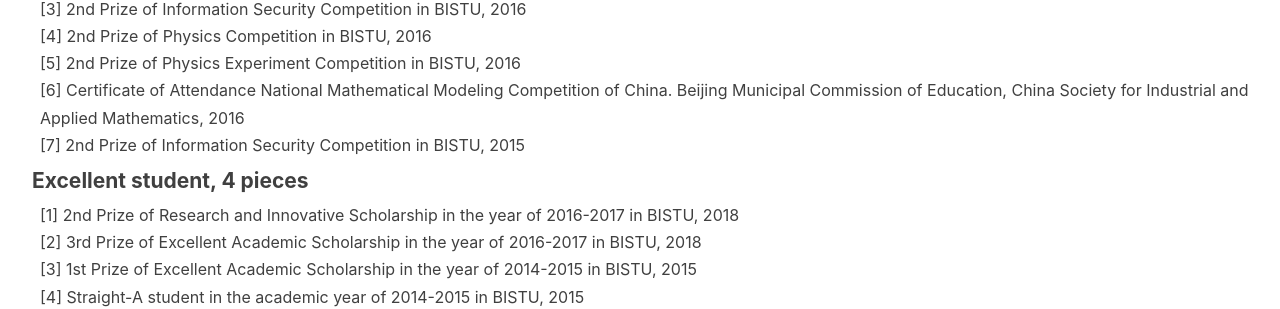
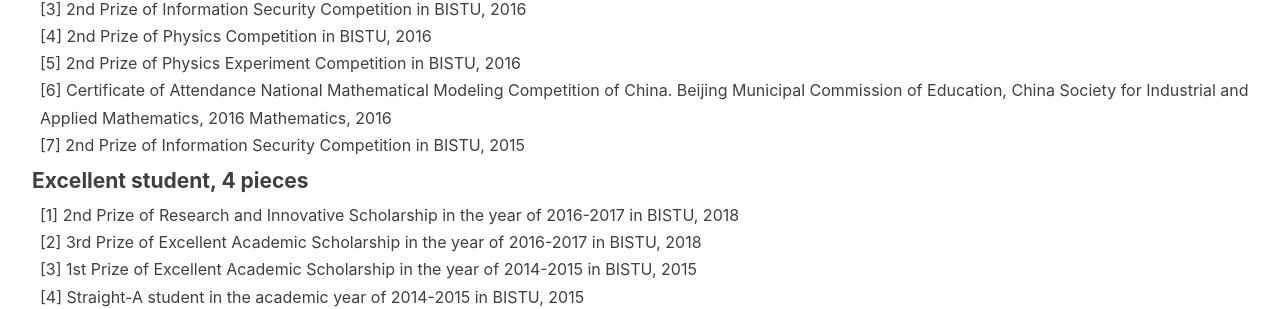
Before and after one commit to wangzh3/wangzh3.github.io, a Jekyll site: the page built from tags.html, in a window 1280 px wide. Shown: the part 767-1076 px from the top of the page. Built offline with Jekyll 4.4.1, drawn with Linux system fonts in a browser that asks for light colours; nearby versions of some CDN libraries; comment, search, counter and statistics services are not loaded.

Commit message:
Update tags.html

```diff
--- a/tags.html
+++ b/tags.html
@@ -40,8 +40,8 @@
         <li>[3]	2nd Prize of Information Security Competition in BISTU, 2016</li>
         <li>[4]	2nd Prize of Physics Competition in BISTU, 2016</li>
         <li>[5]	2nd Prize of Physics Experiment Competition in BISTU, 2016</li>
-        <li>[6]	Certificate of Attendance National Mathematical Modeling Competition of China. Beijing Municipal Commission of Education, China Society for Industrial and Applied Mathematics, 2016</li>
-        <!--<span style="display:block;text-indent:1.5em;">Mathematics, 2016</span></li>-->
+        <li>[6]	Certificate of Attendance National Mathematical Modeling Competition of China. Beijing Municipal Commission of Education, China Society for Industrial and Applied Mathematics, 2016
+        <span style="text-indent:1.5em;">Mathematics, 2016</span></li>
         <li>[7]	2nd Prize of Information Security Competition in BISTU, 2015</li>
     </ul>
 
```
